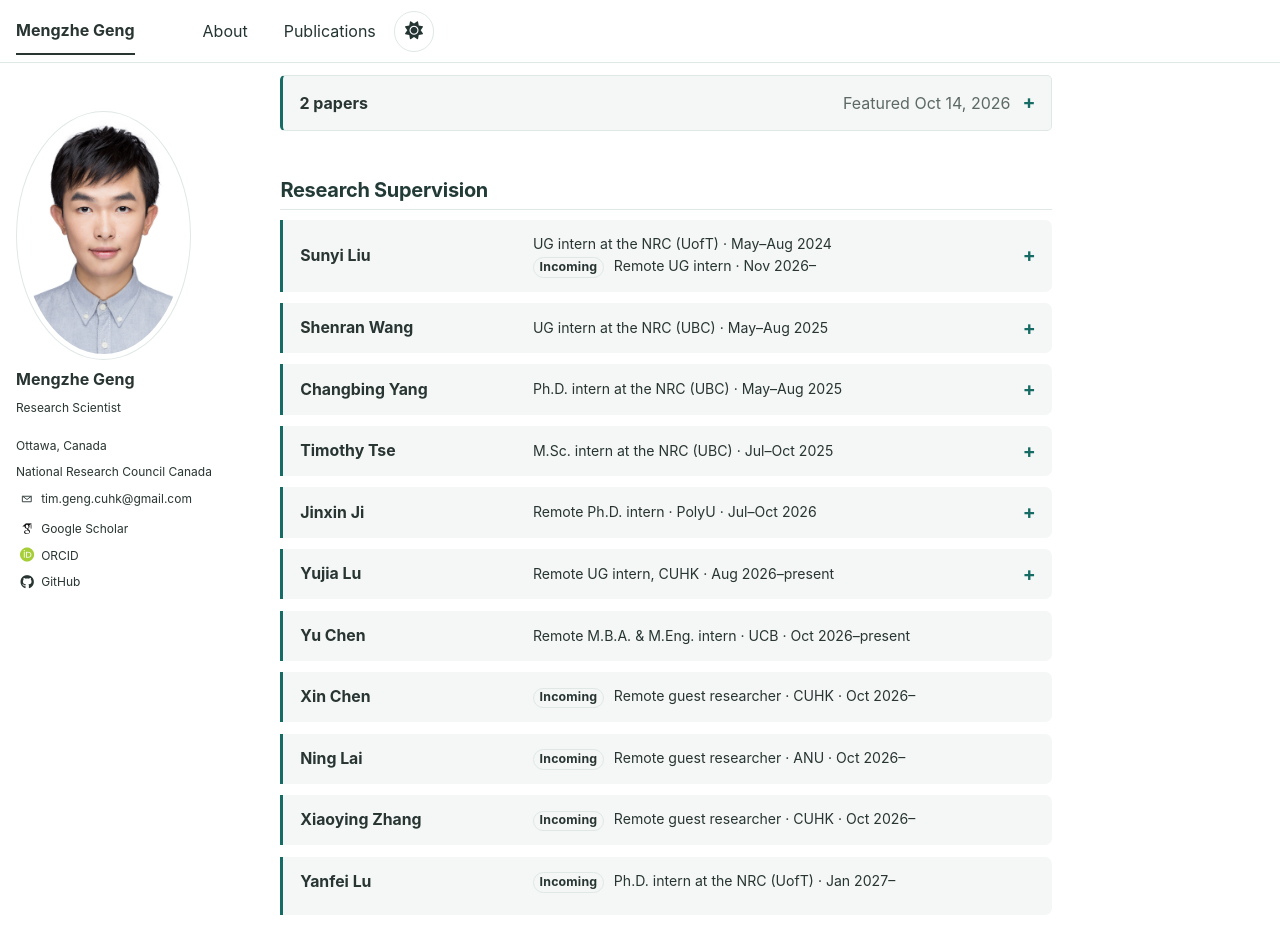
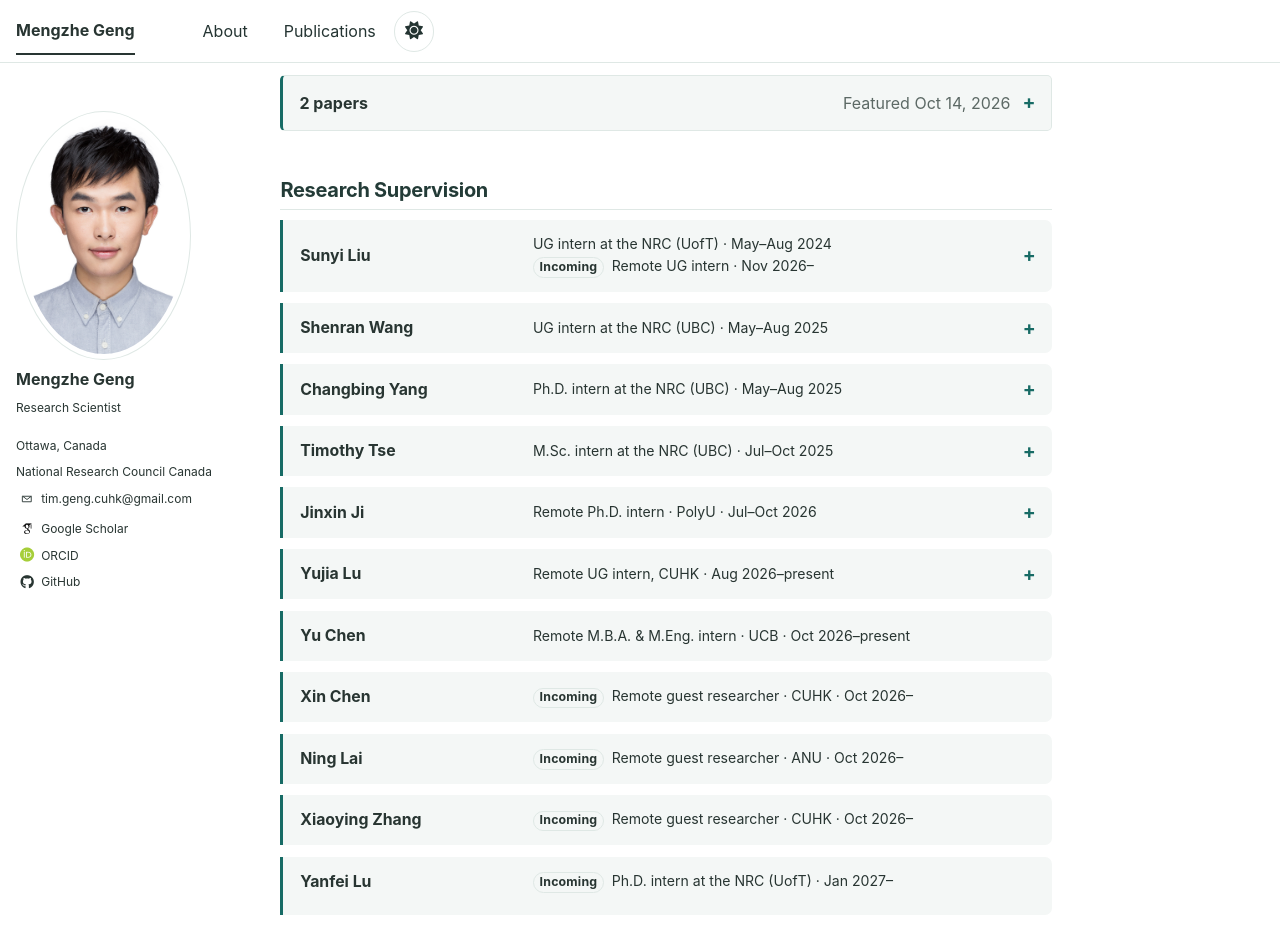
Before and after one commit to MENGZHEGENG/MENGZHEGENG.github.io, a Jekyll site: the page built from _pages/about.md, in a window 1280 px wide and 1400 px high, scrolled down 2586 px. Shown: the top 952 px of the window. Built offline with Jekyll 4.4.1, drawn with Linux system fonts in a browser that asks for light colours; some web fonts are replaced.

Commit message:
Align Incoming badges with supervision role text across screen sizes

```diff
--- a/_sass/_custom.scss
+++ b/_sass/_custom.scss
@@ -2199,3 +2199,21 @@
 .supervision-entry .supervision-heading .supervision-role-context {
   color: var(--global-text-color) !important;
 }
+
+/* Align Incoming badges with the first baseline of their role descriptions. */
+.supervision-heading .supervision-role-line {
+  grid-template-columns: max-content minmax(0, 1fr);
+  align-items: baseline;
+  column-gap: 0.55em;
+}
+
+.supervision-heading .supervision-role-line--plain {
+  grid-template-columns: minmax(0, 1fr);
+}
+
+.supervision-heading .supervision-role-tag {
+  display: block;
+  align-self: baseline;
+  margin: 0;
+  vertical-align: baseline;
+}
```
